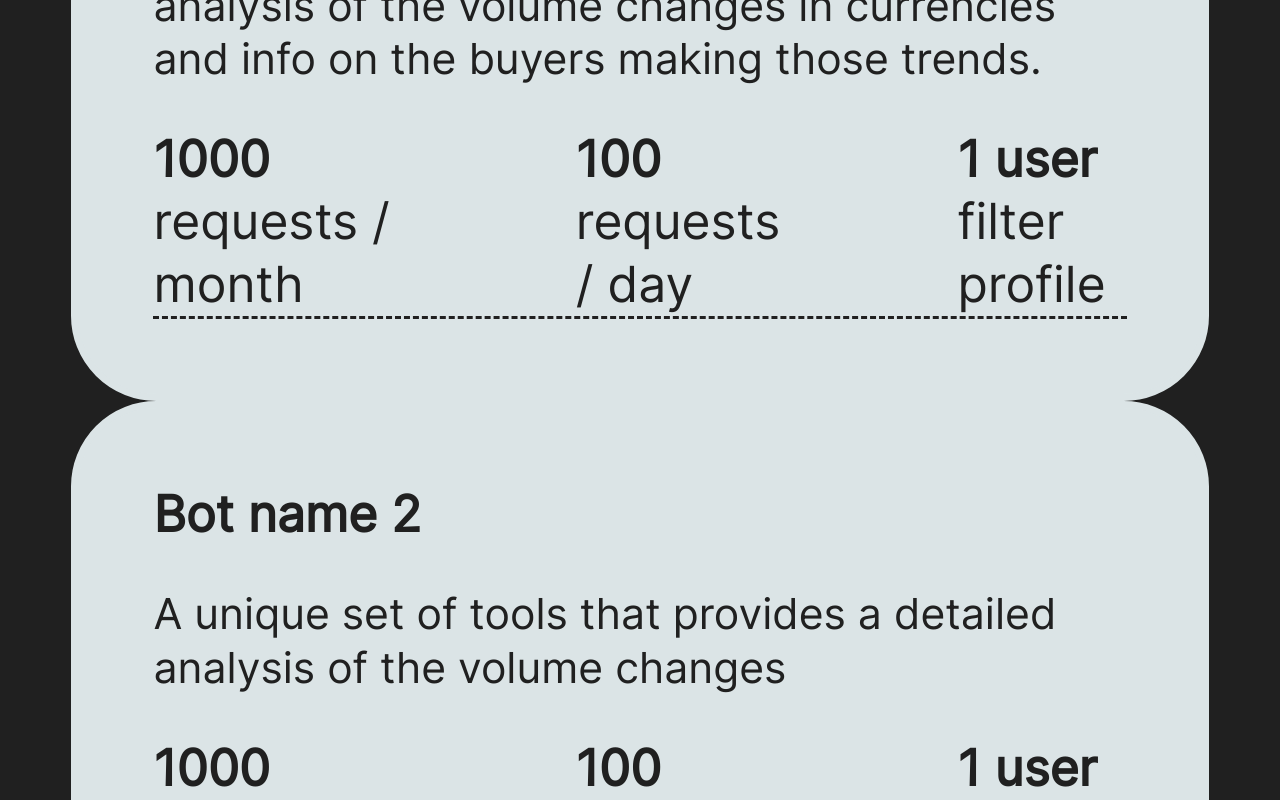
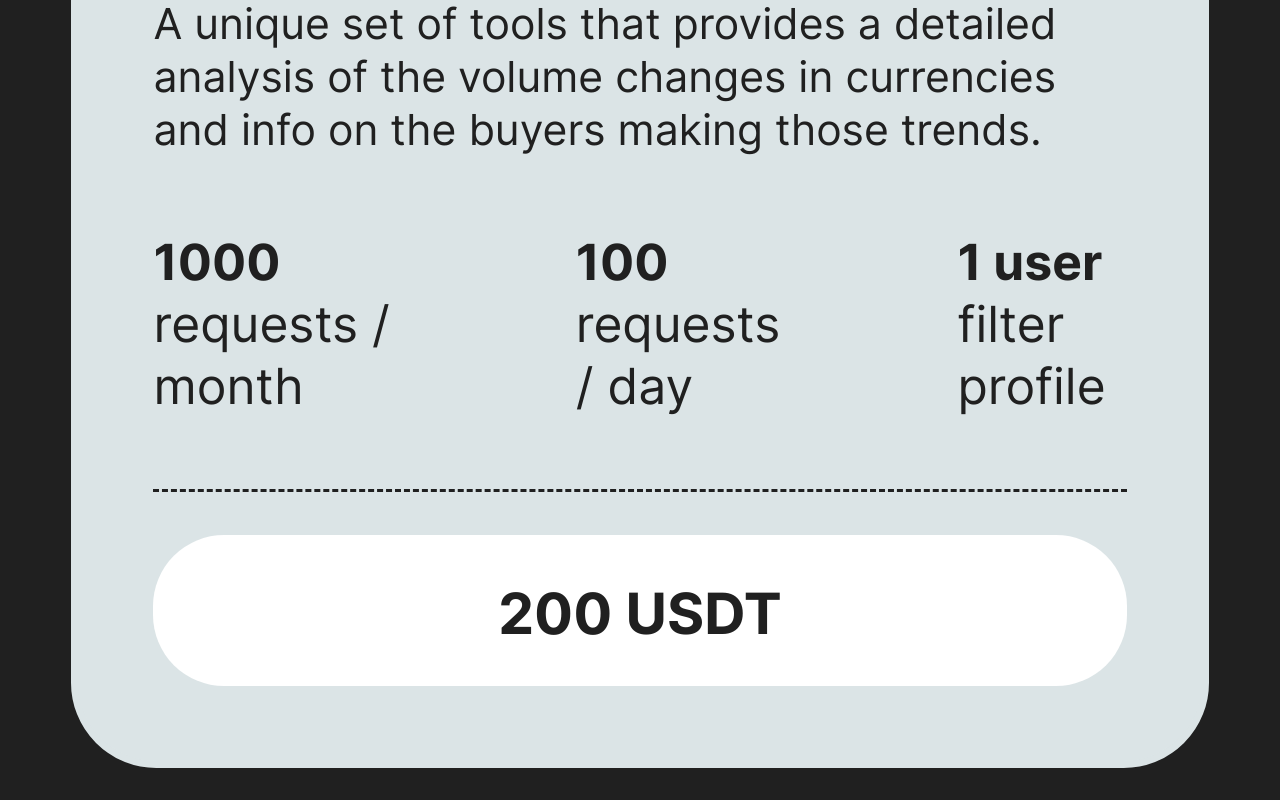
Before and after one commit to nigel-riss/trade-tracker-landing, a Next.js app: page / in a window 1280 px wide. Shown: the part 6360-7160 px from the top of the page. Built offline with nearby package versions, Linux system fonts and the light colour scheme.

Commit message:
feat: wip: add PriceButton

```diff
--- a/src/components/Calculator.tsx
+++ b/src/components/Calculator.tsx
@@ -20,6 +20,7 @@ export default function Calculator(props: CalculatorProps) {
           title,
           subtitle,
           features,
+          price,
         } = product;
 
         return (
@@ -28,6 +29,7 @@ export default function Calculator(props: CalculatorProps) {
             title={title}
             subtitle={subtitle}
             features={features}
+            price={price}
           />
         );
       })}
--- /dev/null
+++ b/src/components/PriceButton.tsx
@@ -0,0 +1,31 @@
+import styles from '@/styles/PriceButton.module.scss';
+import clsx from 'clsx';
+
+
+interface PriceButtonProps {
+  isActive?: boolean;
+  value: number;
+  onClick: () => void;
+}
+
+export default function PriceButton(props: PriceButtonProps) {
+  const {
+    isActive,
+    value,
+    onClick,
+  } = props;
+
+  return (
+    <button
+      className={clsx({
+        [styles.button]: true,
+        [styles.isActive]: isActive,
+      })}
+      onClick={onClick}
+      type="button"
+    >
+      {value}
+      &nbsp;USDT
+    </button>
+  );
+}
--- a/src/components/PriceCard.tsx
+++ b/src/components/PriceCard.tsx
@@ -1,11 +1,15 @@
+'use client';
+
 import { Feature } from '@/data/products';
 import styles from '@/styles/PriceCard.module.scss';
+import PriceButton from './PriceButton';
 
 
 interface PriceCardProps {
   title: string;
   subtitle: string;
   features: Feature[];
+  price: number;
 }
 
 export default function PriceCard(props: PriceCardProps) {
@@ -13,7 +17,9 @@ export default function PriceCard(props: PriceCardProps) {
     title,
     subtitle,
     features,
+    price,
   } = props;
+
 
   return (
     <article className={styles.card}>
@@ -32,16 +38,18 @@ export default function PriceCard(props: PriceCardProps) {
                 key={featureTitle}
                 className={styles.feature}
               >
-                <b>{value}</b>
-                <br />
-                {featureTitle}
+                <span className={styles.featureValue}>{value}</span>
+                <span className={styles.featureTitle}>{featureTitle}</span>
               </li>
             );
           })}
         </ul>
       </div>
       <div className={styles.price}>
-
+        <PriceButton
+          value={price}
+          onClick={() => {}}
+        />
       </div>
     </article>
   );
--- a/src/data/products.ts
+++ b/src/data/products.ts
@@ -11,6 +11,7 @@ interface Product {
     height: number;
     width: number;
   };
+  price: number;
   features: Feature[];
 }
 
@@ -23,6 +24,7 @@ const products: Product[] = [
       height: 24,
       width: 24,
     },
+    price: 200,
     features: [
       {
         value: '1000',
@@ -46,6 +48,7 @@ const products: Product[] = [
       height: 24,
       width: 24,
     },
+    price: 200,
     features: [
       {
         value: '1000',
@@ -69,6 +72,7 @@ const products: Product[] = [
       height: 24,
       width: 24,
     },
+    price: 200,
     features: [
       {
         value: '1000',
@@ -92,6 +96,7 @@ const products: Product[] = [
       height: 24,
       width: 24,
     },
+    price: 200,
     features: [
       {
         value: '1000',
@@ -115,6 +120,7 @@ const products: Product[] = [
       height: 24,
       width: 24,
     },
+    price: 200,
     features: [
       {
         value: '1000',
--- /dev/null
+++ b/src/styles/PriceButton.module.scss
@@ -0,0 +1,21 @@
+.button {
+  // box model
+  padding: 0.75rem;
+
+  // border
+  border: none;
+  border-radius: 1.25rem;
+
+  // typography
+  color: rgb(var(--dark));
+  font-weight: 700;
+
+  // visual
+  appearance: none;
+  background-color: rgb(var(--white));
+}
+
+.isActive {
+  // visual
+  background-color: rgb(var(--green));
+}
--- a/src/styles/PriceCard.module.scss
+++ b/src/styles/PriceCard.module.scss
@@ -1,5 +1,6 @@
 .card {
   // box model
+  margin-top: 1.25rem;
   padding: 1.325rem;
 
   // border
@@ -34,7 +35,7 @@ ul.featureList {
   // box model
   display: flex;
   justify-content: space-between;
-  padding: 0;
+  padding: 0.5rem 0;
   gap: 3rem;
 
   // typography
@@ -47,10 +48,17 @@ ul.featureList {
 }
 
 .featureTitle {
-
+  // box model
+  display: block;
 }
 
 .price {
+  // box model
+  display: flex;
+  flex-direction: column;
+  margin-top: 0.75rem;
+  padding-top: 0.75rem;
+
   // border
   border-top: 0.0625rem dashed rgb(var(--dark));
 }
--- a/src/styles/_fonts.scss
+++ b/src/styles/_fonts.scss
@@ -11,7 +11,15 @@
   font-family: 'Inter';
   src: url('/fonts/subset-Inter-Regular.woff2') format('woff2'),
       url('/fonts/subset-Inter-Regular.woff') format('woff');
-  font-weight: normal;
+  font-weight: 400;
   font-style: normal;
   font-display: swap;
 }
+@font-face {
+  font-family: 'Inter';
+  src: url('/fonts/subset-Inter-Bold.woff2') format('woff2'),
+      url('/fonts/subset-Inter-Bold.woff') format('woff');
+  font-weight: 700;
+  font-style: normal;
+  font-display: swap;
+}
```
Also changed, not shown: .eslintrc.js, public/fonts/subset-Inter-Bold.woff (added), public/fonts/subset-Inter-Bold.woff2 (added).
